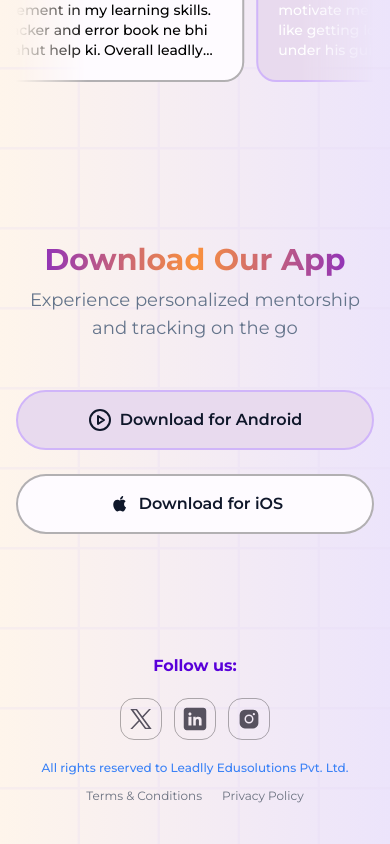
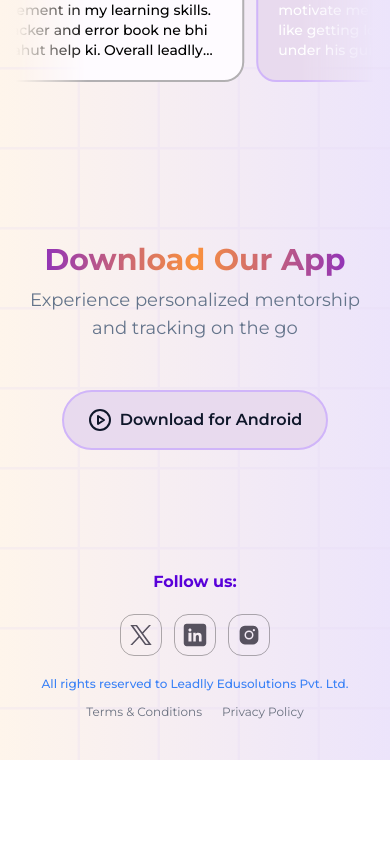
Before and after one commit to Leadlly/leadlly.in, a Next.js app: page / in a window 390 px wide. Shown: the part 4813-5657 px from the top of the page. After the commit the page ends 5573 px from the top, so only its background shows below. Built offline with nearby package versions, Linux system fonts and the light colour scheme.

Commit message:
fix: implemented the apk file for downloading the mobile android app

```diff
--- a/src/components/Home/Download.tsx
+++ b/src/components/Home/Download.tsx
@@ -1,23 +1,28 @@
-'use client'
+"use client";
 
-import React, { useRef } from 'react'
-import { motion } from 'framer-motion'
-import { Download, PlayCircle } from 'lucide-react'
-import { cn } from '@/utils/cn'
+import React, { useRef } from "react";
+import { motion } from "framer-motion";
+import { Download, PlayCircle } from "lucide-react";
+import { cn } from "@/utils/cn";
 
 const AppleLogo = () => (
-  <svg width="24" height="24" viewBox="0 0 24 24" fill="currentColor" xmlns="http://www.w3.org/2000/svg">
+  <svg
+    width="24"
+    height="24"
+    viewBox="0 0 24 24"
+    fill="currentColor"
+    xmlns="http://www.w3.org/2000/svg">
     <path d="M17.0468 12.2967C17.0348 10.3967 18.5908 9.39072 18.6648 9.34272C17.7648 8.01672 16.3228 7.83072 15.8228 7.81272C14.5988 7.68072 13.4148 8.53272 12.7908 8.53272C12.1548 8.53272 11.1828 7.82872 10.1628 7.84672C8.83883 7.86472 7.61083 8.62272 6.94283 9.80072C5.56283 12.1967 6.59083 15.7267 7.91083 17.5807C8.56283 18.4927 9.33083 19.5167 10.3628 19.4867C11.3708 19.4567 11.7588 18.8727 12.9708 18.8727C14.1708 18.8727 14.5348 19.4867 15.5908 19.4687C16.6708 19.4567 17.3388 18.5507 17.9668 17.6327C18.7108 16.5847 19.0148 15.5607 19.0268 15.5187C19.0028 15.5067 17.0588 14.7667 17.0468 12.2967Z" />
     <path d="M15.3828 6.45264C15.9108 5.80264 16.2748 4.91064 16.1768 4.00464C15.3948 4.03664 14.4348 4.53064 13.8828 5.16664C13.3908 5.72064 12.9548 6.64264 13.0648 7.52064C13.9328 7.59064 14.8428 7.09264 15.3828 6.45264Z" />
   </svg>
-)
+);
 
 const DownloadSection: React.FC = () => {
-  const downloadSectionRef = useRef<HTMLDivElement>(null)
+  const downloadSectionRef = useRef<HTMLDivElement>(null);
 
   const scrollToDownloadSection = () => {
-    downloadSectionRef.current?.scrollIntoView({ behavior: 'smooth' })
-  }
+    downloadSectionRef.current?.scrollIntoView({ behavior: "smooth" });
+  };
 
   return (
     <div id="download-section" className="text-foreground py-20">
@@ -26,15 +31,15 @@
           initial={{ opacity: 0, y: 20 }}
           animate={{ opacity: 1, y: 0 }}
           transition={{ duration: 0.6 }}
-          className="text-center mb-12"
-        >
+          className="text-center mb-12">
           <div>
-					<h1 className='text-3xl md:text-4xl lg:text-5xl mt-10 mb-2 text-center font-bold bg-gradient-to-r from-purple-700 via-orange-400 to-purple-700 bg-clip-text text-transparent'>
-						Download Our App
-					</h1>
-				</div>
-          <p className="text-muted-foreground text-lg mb-8">Experience personalized mentorship and tracking on the go</p>
-
+            <h1 className="text-3xl md:text-4xl lg:text-5xl mt-10 mb-2 text-center font-bold bg-gradient-to-r from-purple-700 via-orange-400 to-purple-700 bg-clip-text text-transparent">
+              Download Our App
+            </h1>
+          </div>
+          <p className="text-muted-foreground text-lg mb-8">
+            Experience personalized mentorship and tracking on the go
+          </p>
         </motion.div>
 
         <div ref={downloadSectionRef} className="mt-12">
@@ -42,41 +47,45 @@
             initial={{ opacity: 0, y: 20 }}
             animate={{ opacity: 1, y: 0 }}
             transition={{ duration: 0.6, delay: 0.2 }}
-            className="flex flex-col sm:flex-row justify-center gap-6"
-          >
+            className="flex flex-col sm:flex-row items-center sm:justify-center gap-6">
             <motion.a
+              download={true}
+              href={"/assets/leadlly_1.0.0.apk.zip"}
+              className={cn(
+                "flex-1 inline-flex items-center justify-center px-6 py-4 font-semibold rounded-full transition duration-300 ease-in-out focus:outline-none focus:ring-2 focus:ring-ring focus:ring-offset-2",
+                "bg-[#E8DAEE] text-primary border-2 border-[#D0B5F9] hover:bg-[#D0B5F9] hover:text-white max-w-xs"
+              )}
+              target="_blank"
+              rel="noopener noreferrer"
+              whileHover={{
+                scale: 1.05,
+                boxShadow: "0 10px 20px rgba(0, 0, 0, 0.1)",
+              }}
+              whileTap={{ scale: 0.95 }}>
+              <PlayCircle className="w-6 h-6 mr-2" />
+              Download for Android
+            </motion.a>
+            {/* <motion.a
               href=""
               className={cn(
                 "flex-1 inline-flex items-center justify-center px-6 py-4 font-semibold rounded-full transition duration-300 ease-in-out focus:outline-none focus:ring-2 focus:ring-ring focus:ring-offset-2",
-                "bg-[#E8DAEE] text-primary border-2 border-[#D0B5F9] hover:bg-[#D0B5F9] hover:text-white"
+                "bg-[#FEFBFF] text-primary border-2 border-black/30 hover:bg-[#F4E8FF] hover:border-primary max-w-xs"
               )}
               target="_blank"
               rel="noopener noreferrer"
-              whileHover={{ scale: 1.05, boxShadow: "0 10px 20px rgba(0, 0, 0, 0.1)" }}
-              whileTap={{ scale: 0.95 }}
-            >
-              <PlayCircle className="w-6 h-6 mr-2" />
-              Download for Android
-            </motion.a>
-            <motion.a
-              href=""
-              className={cn(
-                "flex-1 inline-flex items-center justify-center px-6 py-4 font-semibold rounded-full transition duration-300 ease-in-out focus:outline-none focus:ring-2 focus:ring-ring focus:ring-offset-2",
-                "bg-[#FEFBFF] text-primary border-2 border-black/30 hover:bg-[#F4E8FF] hover:border-primary"
-              )}
-              target="_blank"
-              rel="noopener noreferrer"
-              whileHover={{ scale: 1.05, boxShadow: "0 10px 20px rgba(0, 0, 0, 0.1)" }}
-              whileTap={{ scale: 0.95 }}
-            >
+              whileHover={{
+                scale: 1.05,
+                boxShadow: "0 10px 20px rgba(0, 0, 0, 0.1)",
+              }}
+              whileTap={{ scale: 0.95 }}>
               <AppleLogo />
               <span className="ml-2">Download for iOS</span>
-            </motion.a>
+            </motion.a> */}
           </motion.div>
         </div>
       </div>
     </div>
-  )
-}
+  );
+};
 
-export default DownloadSection
+export default DownloadSection;
--- a/src/components/shared/NavBar.tsx
+++ b/src/components/shared/NavBar.tsx
@@ -20,8 +20,7 @@
       initial={{ opacity: 0.5, y: "-70px" }}
       animate={{ opacity: 1, y: "0" }}
       transition={{ duration: 0.3, ease: "linear" }}
-      className="backdrop-blur-lg border-b fixed w-full z-50 border-b-[#bfa0c5] flex justify-between px-4 md:px-20 py-3 items-center"
-    >
+      className="backdrop-blur-lg border-b fixed w-full z-50 border-b-[#bfa0c5] flex justify-between px-4 md:px-20 py-3 items-center">
       <Link href={"/"}>
         <Logo className="w-8 h-8 md:w-12 md:h-12" />
       </Link>
@@ -34,12 +33,12 @@
           </Link>
           <Link href="#mentor">Mentor</Link>
           <Link href="#testimonial">Testimonials</Link>
-          <Link
+          {/* <Link
             href={"https://education.leadlly.in/"}
             className="bg-blue-700 text-white py-1 px-2 md:px-4 rounded-lg border"
           >
             Sign Up
-          </Link>
+          </Link> */}
         </div>
         <div className="flex md:hidden">
           <MobileMenu />
```
Also changed, not shown: 1 other file (tests, documents, lock files or other folders).
